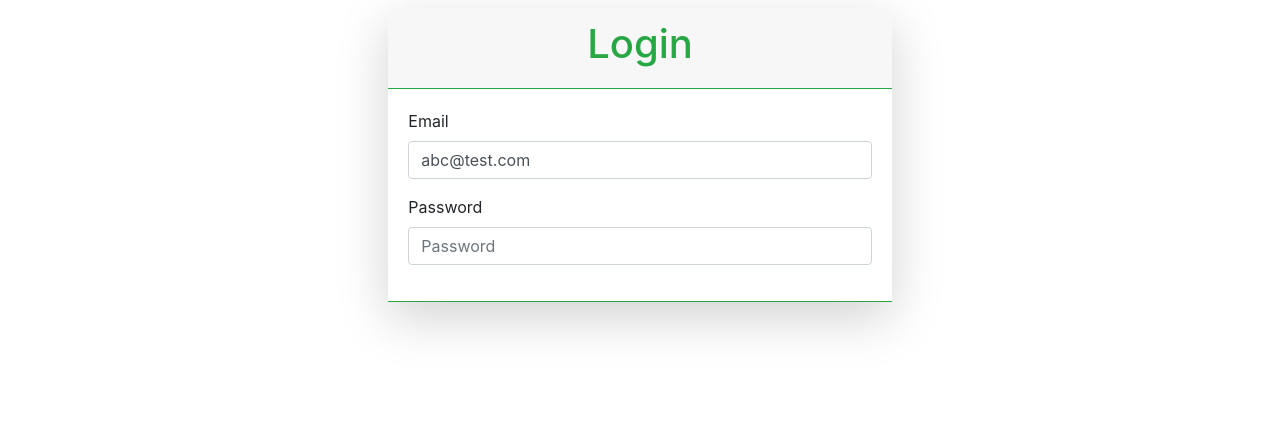
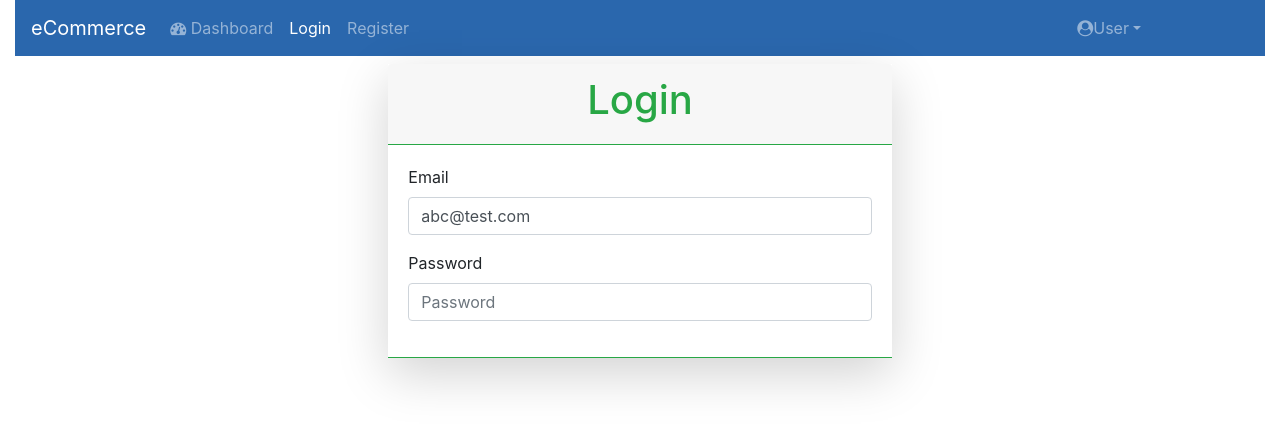
Before and after one commit to skmuddamsetty/ecommerce-app, a React (Create React App) app: page / in a window 1280 px wide. Shown: the top 428 px of the page. Built offline with nearby package versions, Linux system fonts and the light colour scheme.

Commit message:
navbar changes

```diff
--- a/src/App.jsx
+++ b/src/App.jsx
@@ -5,11 +5,13 @@
 import { HashRouter } from "react-router-dom";
 import { Switch, Route } from "react-router";
 import NoMatchPage from "./NoMatchPage";
+import Navbar from "./Navbar";
 
 function App() {
   return (
     <HashRouter>
       <div className="container-fluid">
+        <Navbar />
         <Switch>
           <Route path="/" exact={true} component={Login} />
           <Route path="/dashboard" component={Dashboard} />
--- /dev/null
+++ b/src/Navbar.jsx
@@ -0,0 +1,83 @@
+import React from "react";
+import { NavLink } from "react-router-dom";
+
+let NavBar = () => {
+  return (
+    <nav className="navbar navbar-expand-lg navbar-dark bg-dark navbar-style">
+      <a className="navbar-brand" href="/#">
+        eCommerce
+      </a>
+      <button
+        className="navbar-toggler"
+        type="button"
+        data-toggle="collapse"
+        data-target="#navbarSupportedContent"
+        aria-controls="navbarSupportedContent"
+        aria-expanded="false"
+        aria-label="Toggle navigation"
+      >
+        <span className="navbar-toggler-icon"></span>
+      </button>
+
+      <div className="collapse navbar-collapse" id="navbarSupportedContent">
+        <ul className="navbar-nav mr-auto">
+          <li className="nav-item">
+            <NavLink
+              className="nav-link"
+              to="/dashboard"
+              activeClassName="active"
+            >
+              <i className="fa fa-dashboard"></i> Dashboard
+            </NavLink>
+          </li>
+          <li>
+            <NavLink
+              className="nav-link"
+              to="/"
+              activeClassName="active"
+              exact={true}
+            >
+              Login
+            </NavLink>
+          </li>
+          <li>
+            <NavLink
+              className="nav-link"
+              to="/register"
+              activeClassName="active"
+            >
+              Register
+            </NavLink>
+          </li>
+        </ul>
+
+        {/* right box starts */}
+        <div style={{ marginRight: 100 }}>
+          <ul className="navbar-nav">
+            <li className="nav-item dropdown">
+              <a
+                className="nav-link dropdown-toggle"
+                href="/#"
+                id="navbarDropdown"
+                role="button"
+                data-toggle="dropdown"
+                aria-haspopup="true"
+                aria-expanded="false"
+              >
+                <i className="fa fa-user-circle"></i>User
+              </a>
+              <div className="dropdown-menu" aria-labelledby="navbarDropdown">
+                <a className="dropdown-item" href="/#">
+                  Logout
+                </a>
+              </div>
+            </li>
+          </ul>
+        </div>
+        {/* right box ends */}
+      </div>
+    </nav>
+  );
+};
+
+export default NavBar;
--- a/src/index.css
+++ b/src/index.css
@@ -0,0 +1,3 @@
+.navbar-style {
+  background-color: #2a67ad !important;
+}
```
